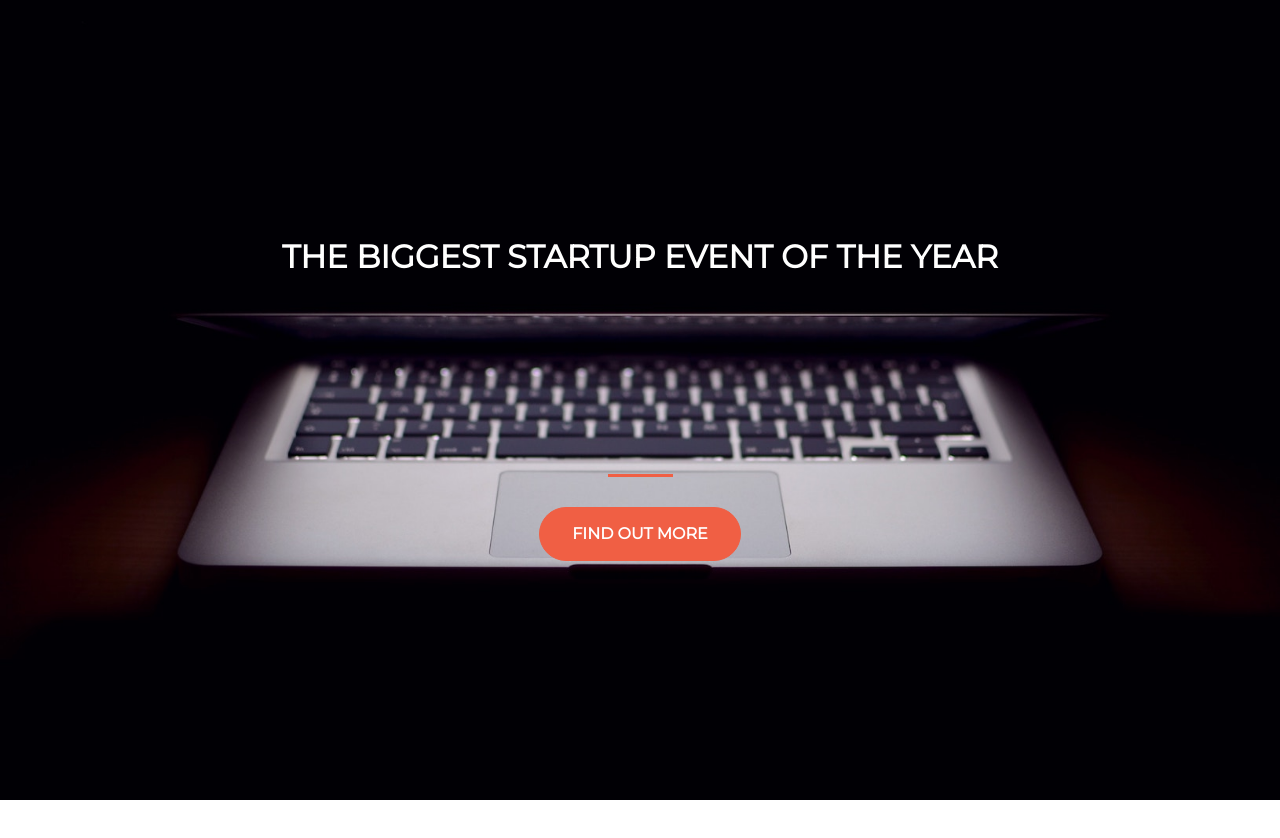
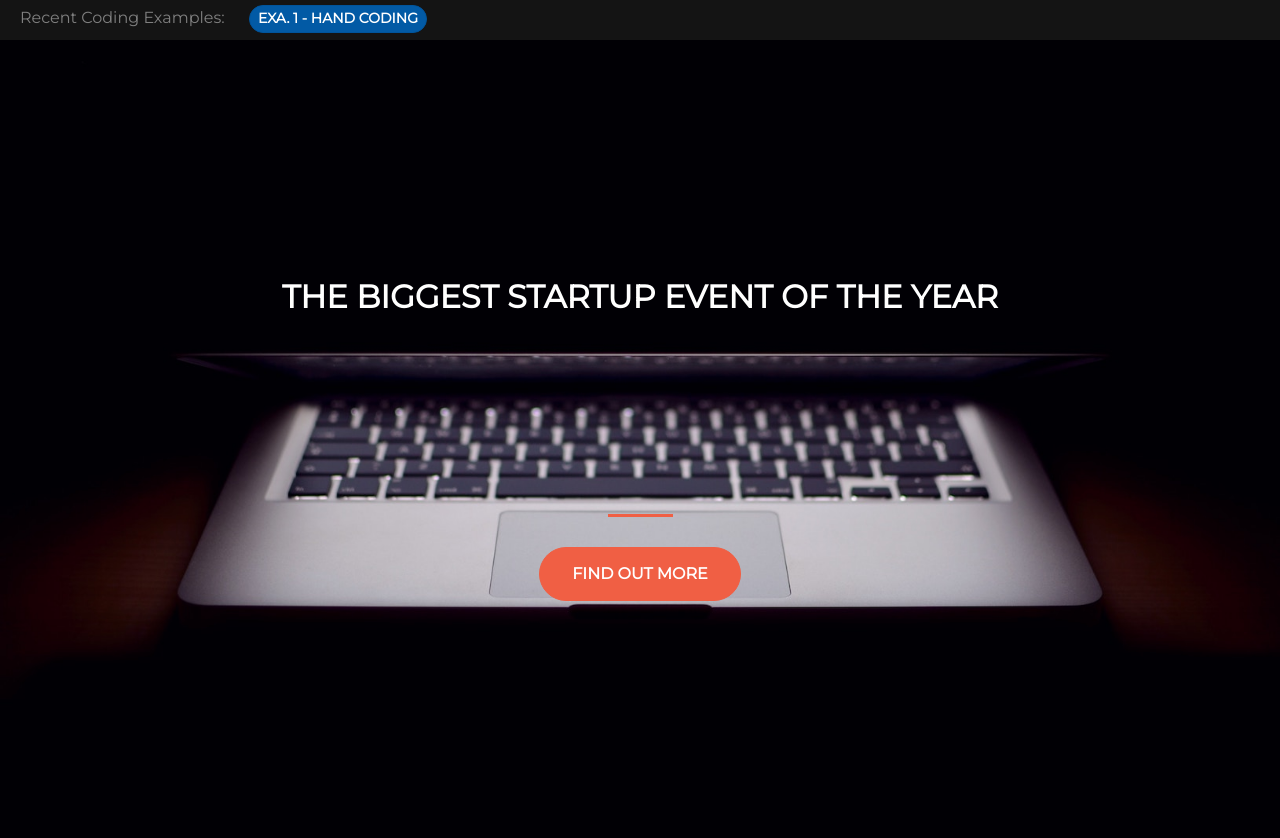
Before and after one commit to iidave/REact-lesson-App, a plain HTML site: page index.html in a window 1280 px wide. Before the commit the page ends 800 px from the top, so only its background shows below. Drawn offline with nearby package versions, Linux system fonts and the light colour scheme.

Commit message:
Added new button link in navbar

```diff
--- a/index.html
+++ b/index.html
@@ -13,11 +13,16 @@
 
     <!-- Your own stylesheet -->
     <link rel="stylesheet" type="text/css" href="style3.css">
-    <!-- <link href="//cdn-images.mailchimp.com/embedcode/classic-10_7.css" rel="stylesheet" type="text/css"> -->
 
 </head>
 
 <body>
+    <!-- navbar -->
+    <nav>Recent Coding Examples:
+    <a href="portfolio-test.html" class="btn btn-primary btn-sm active" role="button" aria-pressed="true" target="_blank">exa. 1 - hand coding</a>
+
+</nav>
+          <!-- Main page -->
     <header class="startup d-flex text-center my-auto">
         <div class="container my-auto">
             <div class="row">
@@ -45,8 +50,7 @@
         </form>
         </div>
 
-        <!--End mc_embed_signup-->
-                        <!-- <button type="button" class="btn btn-primary btn-xl">Find Out More</button> -->
+
                     </div>
                 </div>
             </div>
--- a/style3.css
+++ b/style3.css
@@ -3,6 +3,18 @@ html {
   width: 100%;
   height: 100%;
 
+}
+
+nav {
+  height: 40px;
+  background-color: rgb(20,20,20);
+  color: gray;
+  padding-top: 5px;
+  padding-left: 20px;
+}
+
+nav a {
+  transform: translateX(20px);
 }
 
 body {
```
